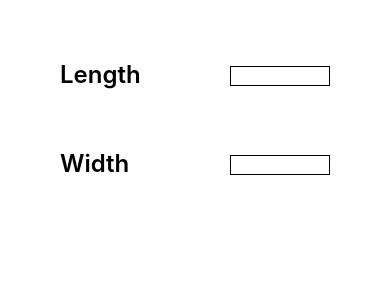
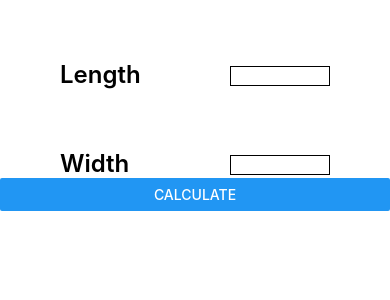
Before and after one commit to nicoledbianchin/jest-testing, a React Native app: screen / in a window 390 px wide. Shown: the top 300 px of the page. Built offline with nearby package versions, Linux system fonts and the light colour scheme; what react-native would draw is missing.

Commit message:
:sparkles: add button to home

```diff
--- a/src/App.js
+++ b/src/App.js
@@ -3,7 +3,8 @@ import {
   StyleSheet,
   View,
   Text,
-  TextInput
+  TextInput,
+  Button
 } from 'react-native';
 
 import {
@@ -21,6 +22,7 @@ const App = () => {
       <Text style={styles.title} testID={'rectangleWidthText'}>Width</Text>
       <TextInput style={styles.input} testID={'rectangleWidthInput'}/>
     </View>
+    <Button style={styles.button} title="CALCULATE" testID={'rectangleCalculateButton'}/>
     </>
   );
 };
```
